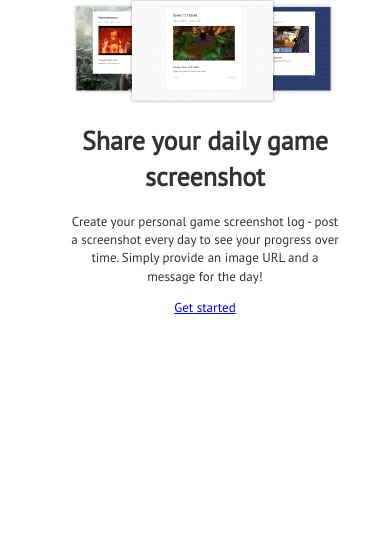
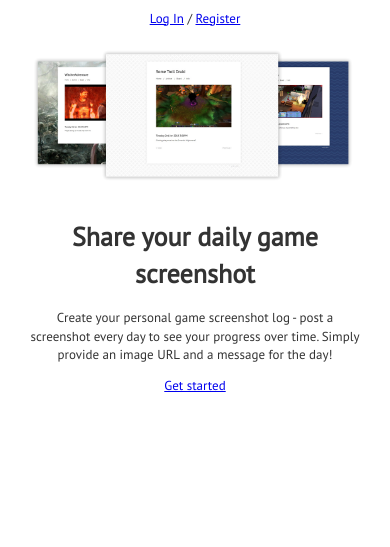
Before and after one commit to tomual/toyscreen, a CodeIgniter app: page /database/ in a window 390 px wide. Shown: the part 297-844 px from the top of the page. Run offline with CodeIgniter, Linux system fonts and the light colour scheme; some libraries are stand-ins or nearby versions.

Commit message:
Final styling

```diff
--- a/css/style.css
+++ b/css/style.css
@@ -48,6 +48,14 @@
 
 a button {
 	color: #000;
+}
+
+.promo {
+	max-width: none;
+    width: 1050px;
+    margin-left: -283px;
+    margin-top: 40px;
+    margin-bottom: 40px;
 }
 
 /* SITE */
@@ -254,9 +262,15 @@
 }
 
 @media screen and (max-width: 650px) {
+	.promo {
+		max-width: 100%;
+		margin: 20px 0;
+	}
+
     .container.home {
     	width: 100%;
-    	padding: 15px 60px;
+    	padding: 15px 30px;
+	    margin: 0;
     }
 
     input[type=text], input[type=password], input[type=email] {
```
Also changed, not shown: 1 other file.
